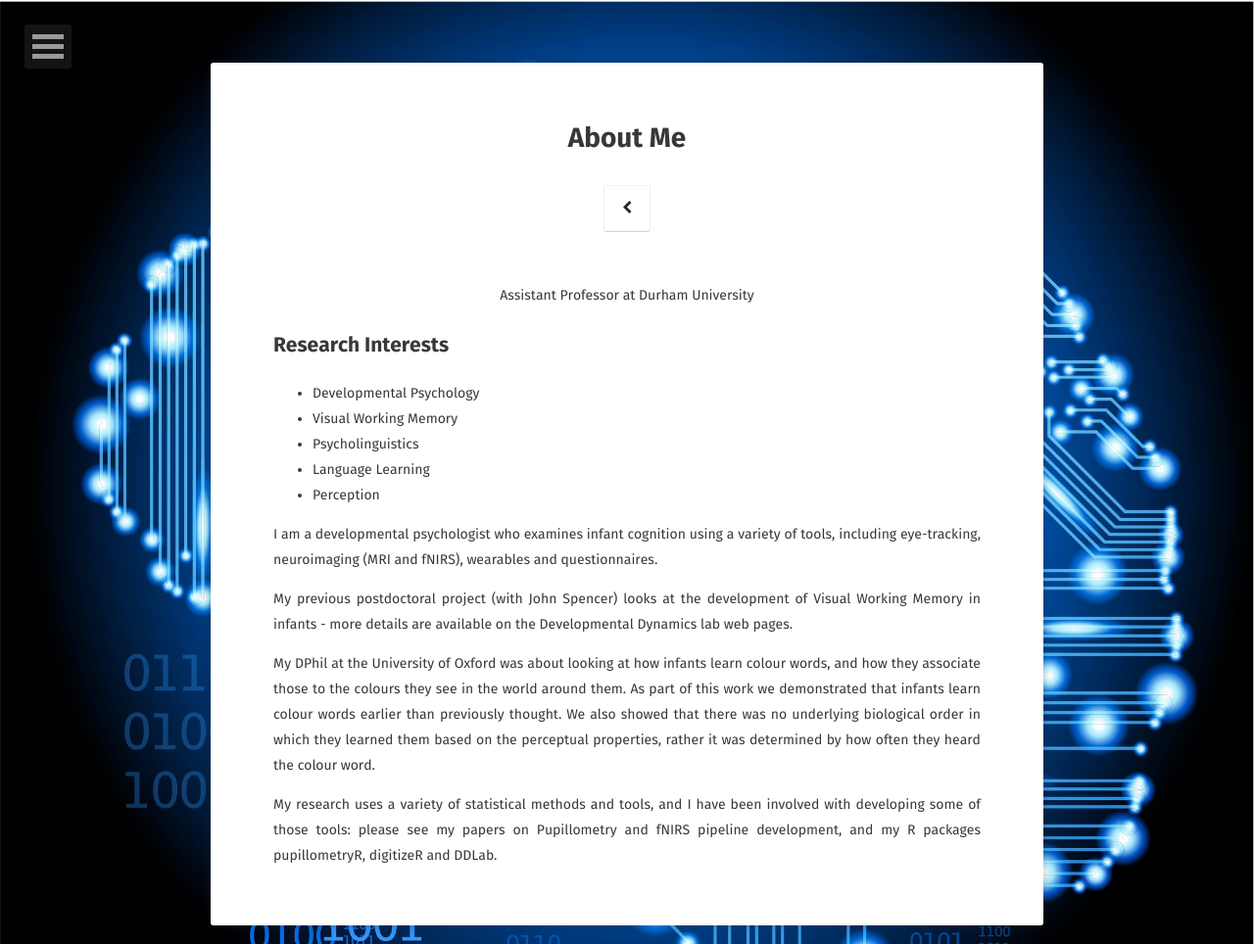
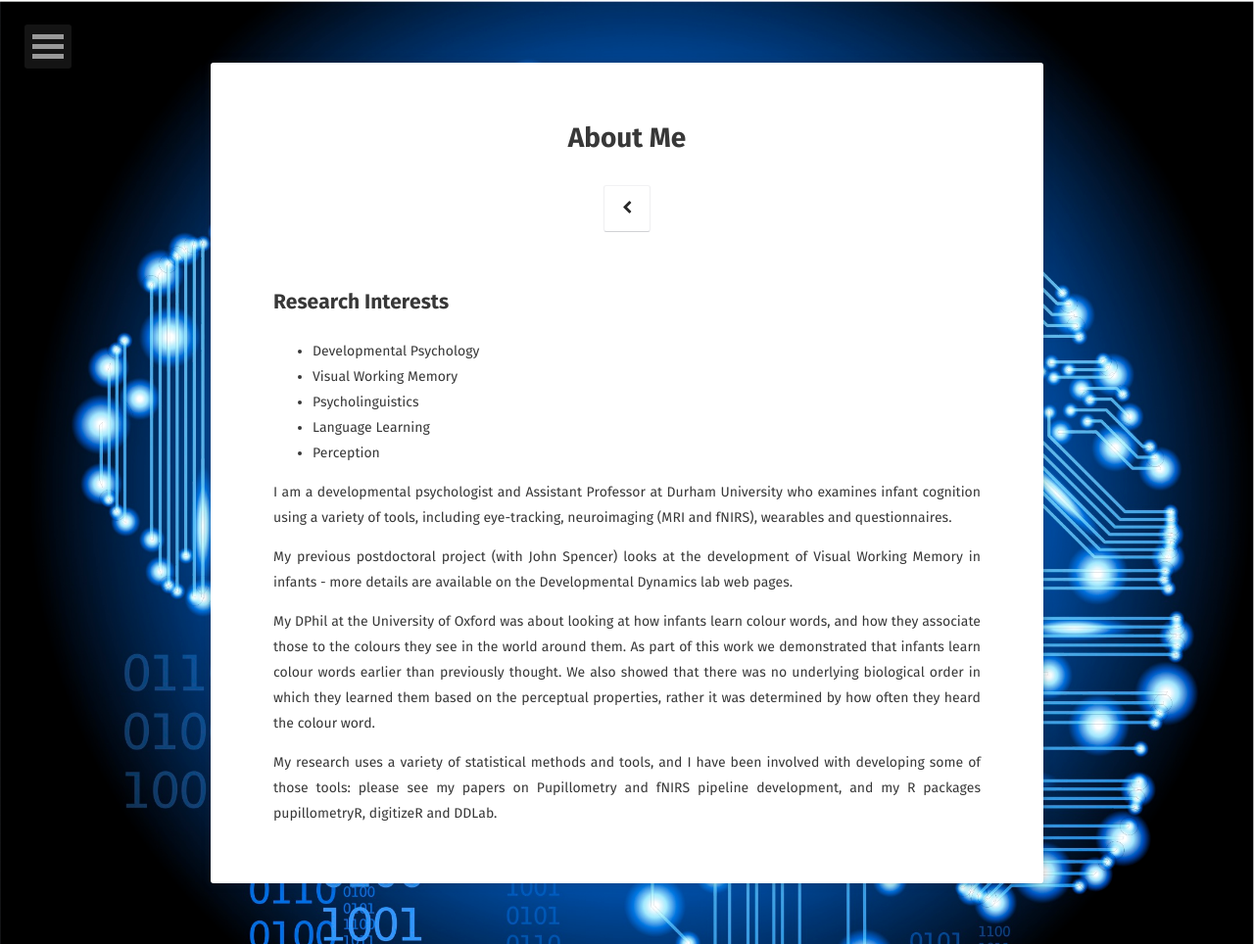
Before and after one commit to samhforbes/samhforbes.github.io, a Jekyll site: the page built from about/index.md, in a window 1280 px wide. Shown: the whole page at 98% size. Built offline with Jekyll 4.4.1, drawn with Linux system fonts in a browser that asks for light colours; some web fonts are replaced; some of the changed lines change nothing that is shown.

Commit message:
Update index.md

```diff
--- a/about/index.md
+++ b/about/index.md
@@ -6,8 +6,6 @@ date: 2016-09-21
 comments: false
 ---
 
-<center>Assistant Professor at Durham University</center>
-
 ## Research Interests
 * Developmental Psychology
 * Visual Working Memory
@@ -15,7 +13,7 @@ comments: false
 * Language Learning
 * Perception
 
-I am a developmental psychologist who examines infant cognition using a variety of tools, including eye-tracking, neuroimaging (MRI and fNIRS), wearables and questionnaires.
+I am a developmental psychologist and Assistant Professor at Durham University who examines infant cognition using a variety of tools, including eye-tracking, neuroimaging (MRI and fNIRS), wearables and questionnaires.
 
 My previous postdoctoral project (with John Spencer) looks at the development of Visual Working Memory in infants - more details are available on the Developmental Dynamics lab web pages.
 
```
